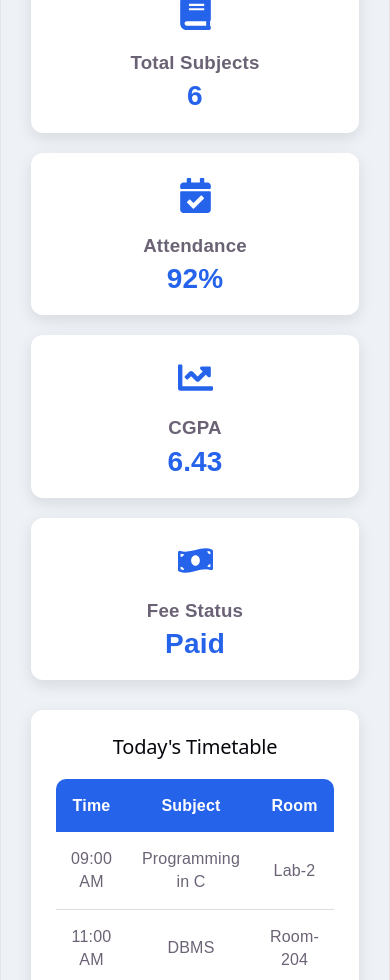
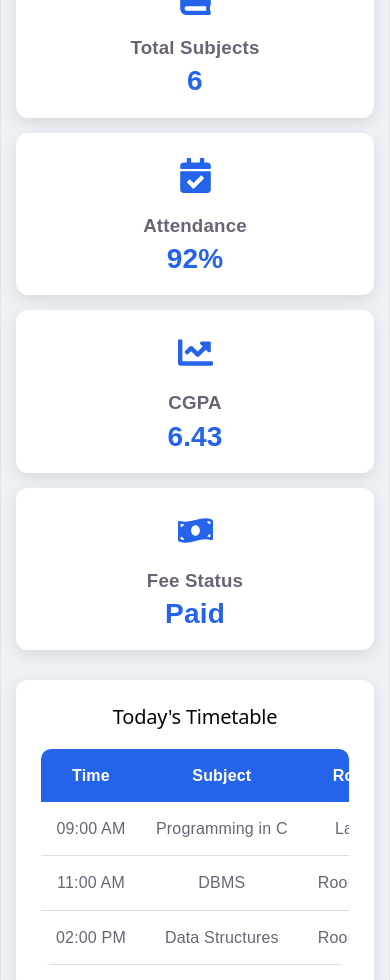
Before and after one commit to afzal9798/fatima-student-dashboard, a React (Vite) app: page / in a window 390 px wide. Shown: the part 1020-2000 px from the top of the page. Built offline with nearby package versions, Linux system fonts and the light colour scheme.

Commit message:
Fix responsive design

```diff
--- a/src/App.css
+++ b/src/App.css
@@ -179,6 +179,8 @@ color:#2563eb;
 .card{
 
 transition:.3s;
+overflow-wrap: break-word;
+word-break: break-word;
 
 }
 
@@ -424,3 +426,55 @@ width:100%;
 }
 
 }
+/* ===========================
+   Responsive Design
+=========================== */
+
+@media (max-width: 768px) {
+
+  .container {
+    flex-direction: column;
+  }
+
+  .sidebar {
+    width: 100%;
+    height: auto;
+    position: relative;
+  }
+
+  .main {
+    margin-left: 0;
+    width: 100%;
+    padding: 15px;
+  }
+
+  .cards {
+    display: grid;
+    grid-template-columns: 1fr;
+    gap: 15px;
+  }
+
+  .quick-actions {
+    display: flex;
+    flex-direction: column;
+    gap: 10px;
+  }
+
+  table {
+    display: block;
+    overflow-x: auto;
+    white-space: nowrap;
+  }
+
+  img {
+    max-width: 100%;
+    height: auto;
+  }
+
+  h1,
+  h2,
+  h3,
+  p {
+    word-wrap: break-word;
+  }
+}
```
